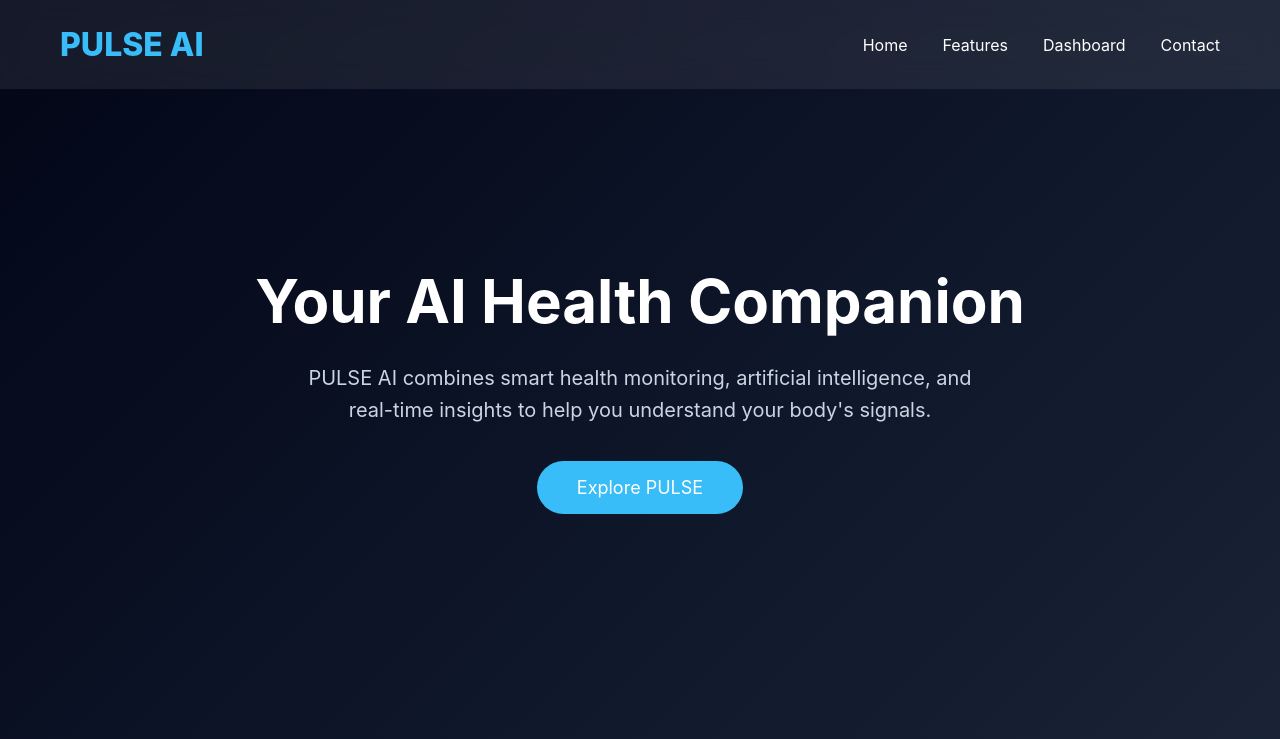
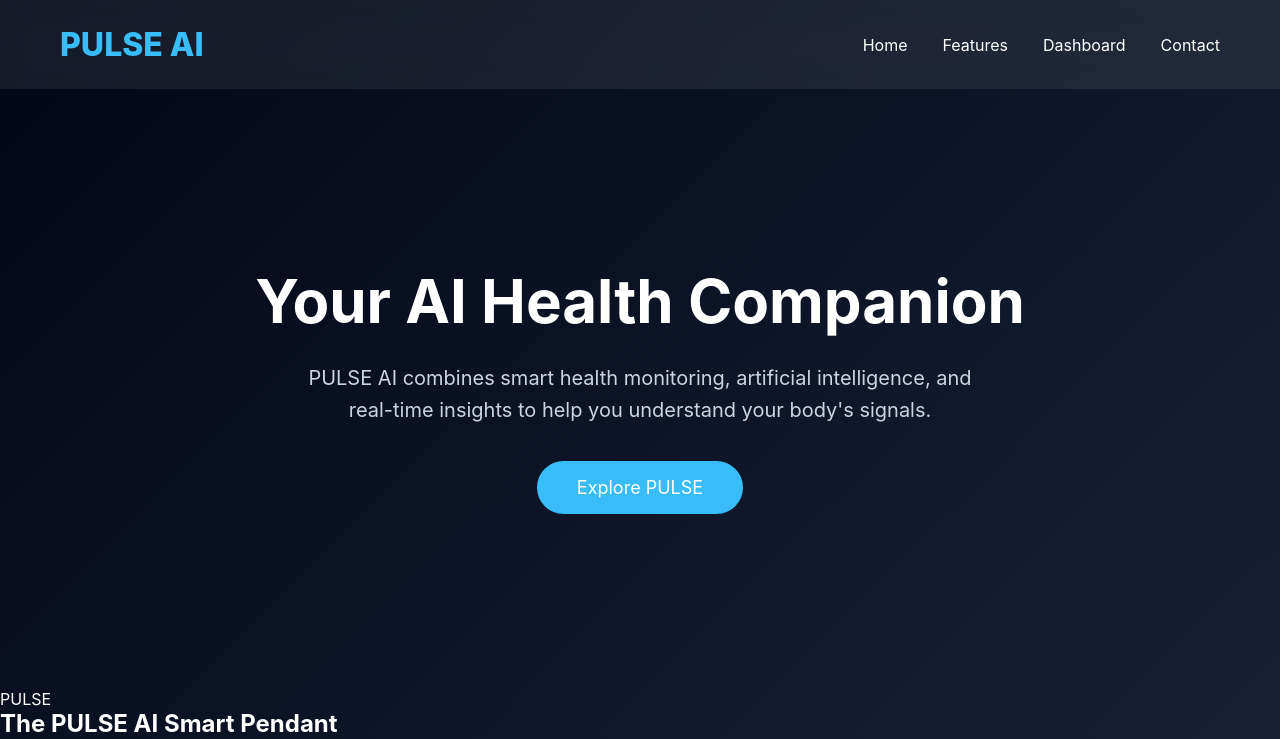
Before and after one commit to RiyaSreeParigi/pulse-ai, a React (Vite) app: page / in a window 1280 px wide. Shown: the top 739 px of the page. Built offline with nearby package versions, Linux system fonts and the light colour scheme.

Commit message:
Update App.jsx

```diff
--- a/src/App.jsx
+++ b/src/App.jsx
@@ -1,6 +1,7 @@
 import Navbar from "./components/Navbar";
 import Hero from "./components/Hero";
 import Features from "./components/Features";
+import Pendant from "./components/Pendant";
 import Footer from "./components/Footer";
 
 import "./App.css";
@@ -13,6 +14,8 @@ function App() {
 
       <Hero />
 
+      <Pendant />
+
       <Features />
 
       <Footer />
```
